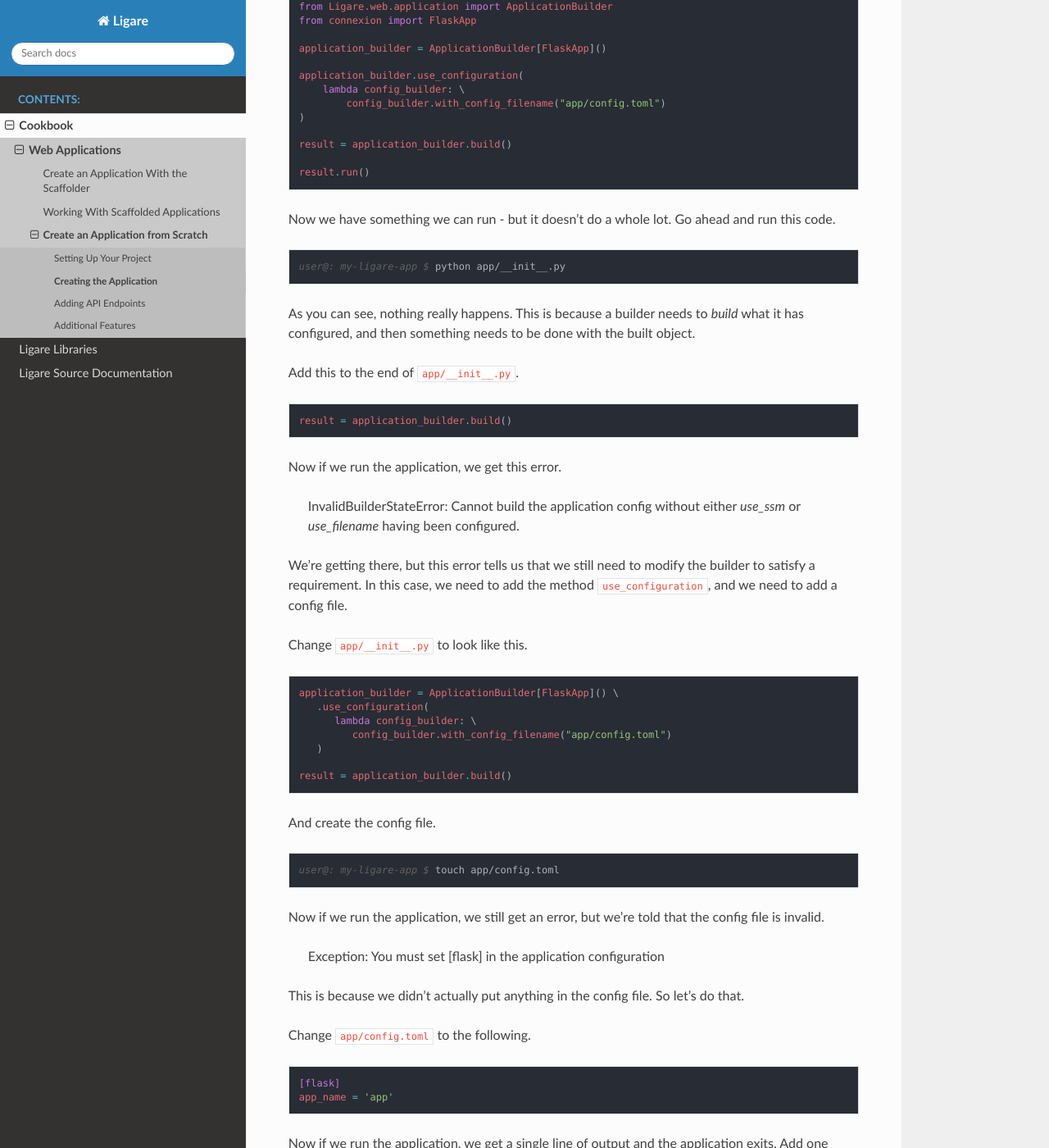
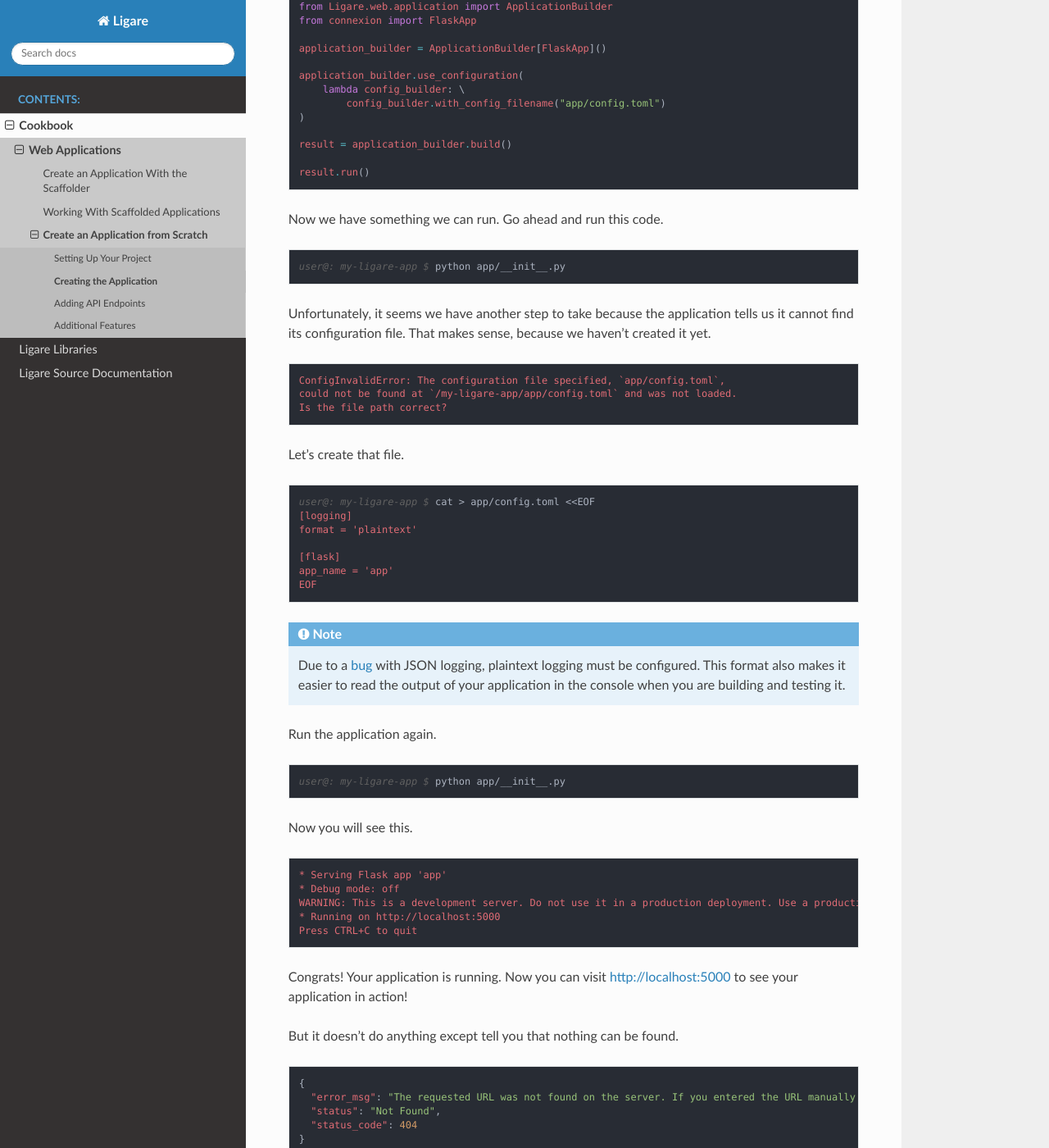
Before and after one commit to uclahs-cds/Ligare, a Sphinx documentation site: the page built from sphinx-docs/source/cookbook/web_applications/create-application-from-scratch/2-creating-the-application.rst, in a window 1280 px wide and 1400 px high, scrolled down 1217 px. Shown: the whole window at 82% size. Built offline with Sphinx 7.4.7 and the Read the Docs theme 3.1.0, drawn with Linux system fonts in a browser that asks for light colours; some of the changed text lies outside the part shown.

Commit message:
Further adjustments to Ligare.web guides.

```diff
--- a/sphinx-docs/source/cookbook/web_applications/create-application-from-scratch/2-creating-the-application.rst
+++ b/sphinx-docs/source/cookbook/web_applications/create-application-from-scratch/2-creating-the-application.rst
@@ -64,67 +64,55 @@ Modify ``app/__init__.py`` with the following.
    result.run()
 
 
-Now we have something we can run - but it doesn't do a whole lot. Go ahead and run this code.
+Now we have something we can run. Go ahead and run this code.
 
 .. code-block:: shell-session
 
    user@: my-ligare-app $ python app/__init__.py
 
-As you can see, nothing really happens. This is because a builder needs to `build` what it has configured, and then something needs to be done with the built object.
+Unfortunately, it seems we have another step to take because the application tells us it cannot find its configuration file.
+That makes sense, because we haven't created it yet.
 
-Add this to the end of ``app/__init__.py``.
+.. code-block:: console
 
-.. code-block:: python
+   ConfigInvalidError: The configuration file specified, `app/config.toml`,
+   could not be found at `/my-ligare-app/app/config.toml` and was not loaded.
+   Is the file path correct?
 
-   result = application_builder.build()
-
-Now if we run the application, we get this error.
-
-   InvalidBuilderStateError: Cannot build the application config without either `use_ssm` or `use_filename` having been configured.
-
-We're getting there, but this error tells us that we still need to modify the builder to satisfy a requirement.
-In this case, we need to add the method ``use_configuration``, and we need to add a config file.
-
-Change ``app/__init__.py`` to look like this.
-
-.. code-block:: python
-
-   application_builder = ApplicationBuilder[FlaskApp]() \
-      .use_configuration(
-         lambda config_builder: \
-            config_builder.with_config_filename("app/config.toml")
-      )
-
-   result = application_builder.build()
-
-And create the config file.
+Let's create that file.
 
 .. code-block:: shell-session
 
-   user@: my-ligare-app $ touch app/config.toml
-
-Now if we run the application, we still get an error, but we're told that the config file is invalid.
-
-   Exception: You must set [flask] in the application configuration
-
-This is because we didn't actually put anything in the config file. So let's do that.
-
-Change ``app/config.toml`` to the following.
-
-.. code-block:: toml
+   user@: my-ligare-app $ cat > app/config.toml <<EOF
+   [logging]
+   format = 'plaintext'
 
    [flask]
    app_name = 'app'
+   EOF
 
-Now if we run the application, we get a single line of output and the application exits.
-Add one more line to ``app/__init__.py``. This tells the application to start accepting
-API requests so that it doesn't just immediately exit.
+.. note::
 
-.. code-block:: python
+   Due to a `bug <https://github.com/uclahs-cds/Ligare/issues/158>`_ with JSON logging, plaintext logging must be configured.
+   This format also makes it easier to read the output of your application in the console when you are building and testing it.
 
-   result.app_injector.app.run()
+Run the application again.
 
-Now you can visit http://localhost:5000 to see your application in action!
+.. code-block:: shell-session
+
+   user@: my-ligare-app $ python app/__init__.py
+
+Now you will see this.
+
+.. code-block:: console
+
+   * Serving Flask app 'app'
+   * Debug mode: off
+   WARNING: This is a development server. Do not use it in a production deployment. Use a production WSGI server instead.
+   * Running on http://localhost:5000
+   Press CTRL+C to quit
+
+Congrats! Your application is running. Now you can visit http://localhost:5000 to see your application in action!
 
 But it doesn't do anything except tell you that nothing can be found.
 
```
Also changed, not shown: sphinx-docs/source/cookbook/web_applications/create-application-from-scratch/3-adding-api-endpoints.rst (+6 -35 lines), sphinx-docs/source/cookbook/web_applications/create-application-from-scratch/4-additional-features.rst (+5 -2 lines).
